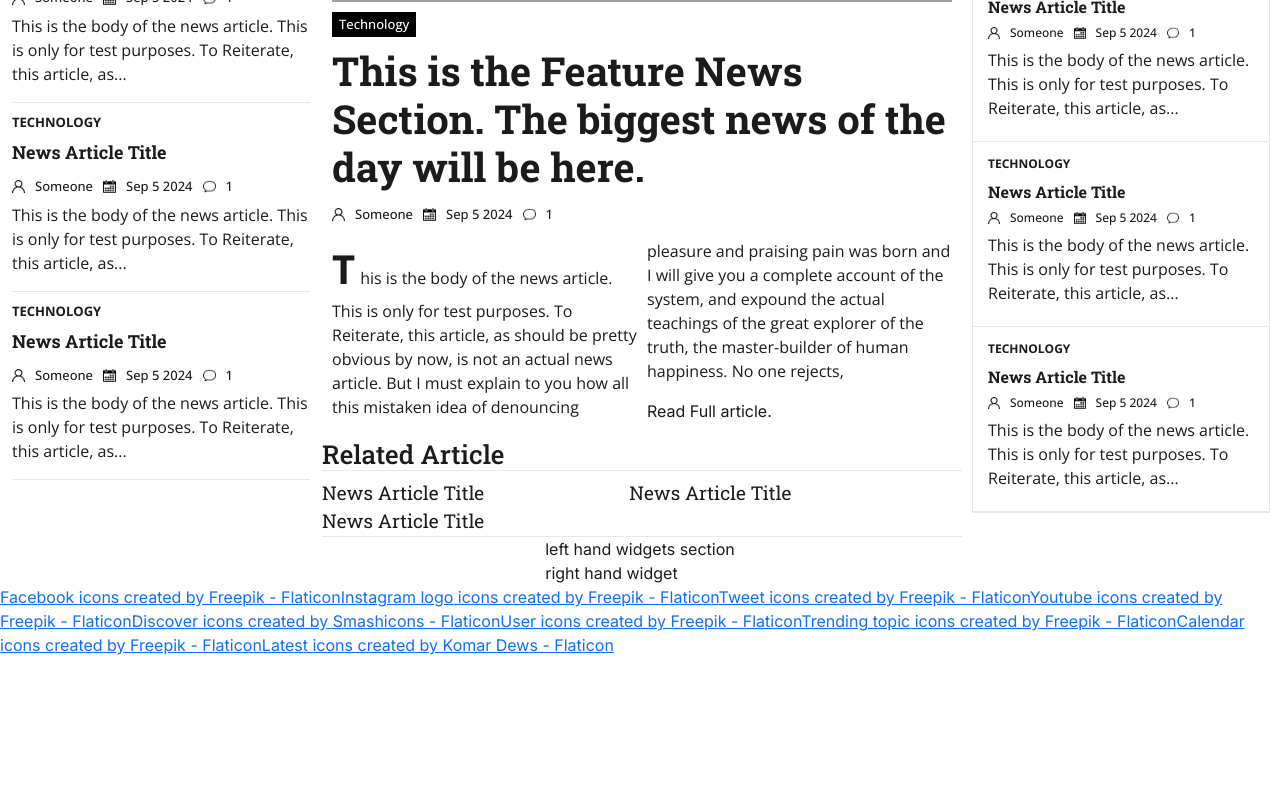
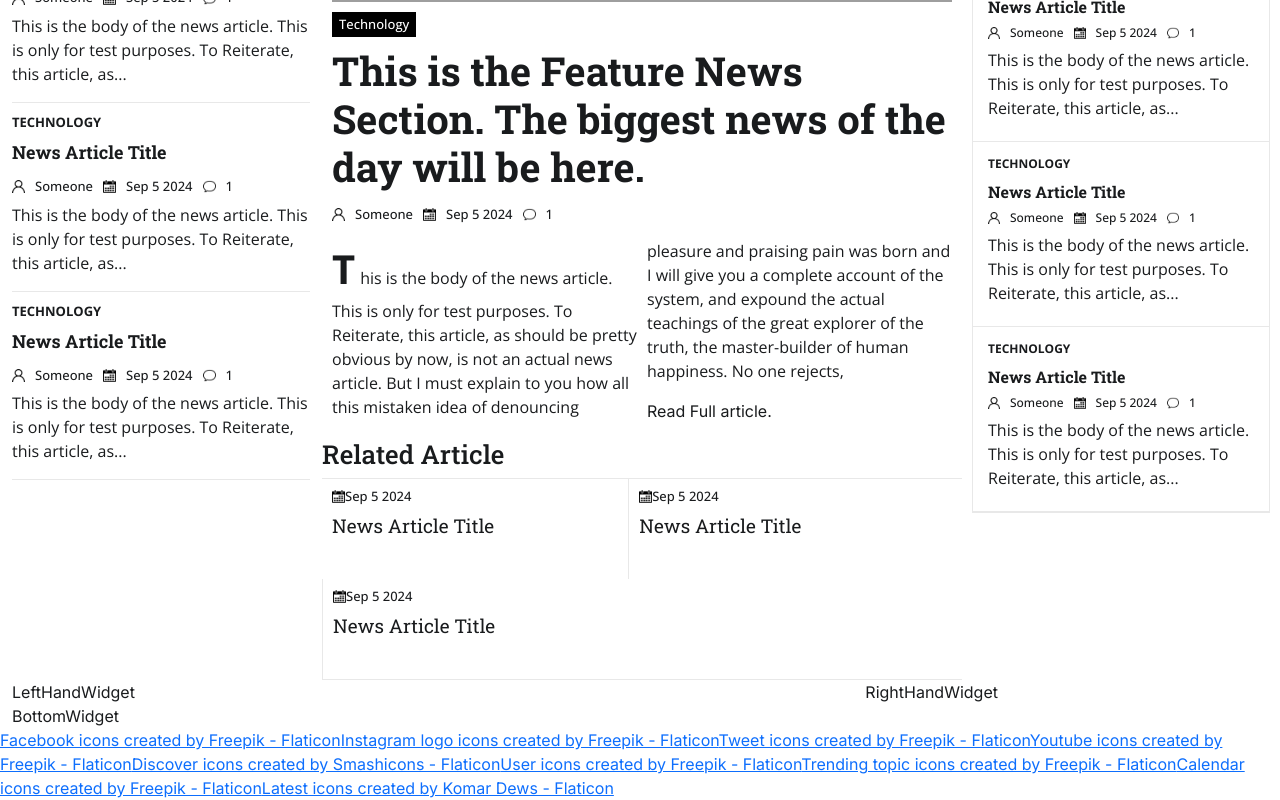
Before and after one commit to srijit1605/communicationWire, a Next.js app in the folder news-wire/: page / in a window 1280 px wide. Shown: the part 762-1562 px from the top of the page. Before the commit the page ends 1419 px from the top, so only its background shows below. Built offline with nearby package versions, Linux system fonts and the light colour scheme; no server answers; grey boxes are pictures that could not be loaded.

Commit message:
more structural modifications

```diff
--- a/news-wire/app/page.js
+++ b/news-wire/app/page.js
@@ -11,6 +11,9 @@ import LeftHighlights from "@/components/Hero/LeftHighlights/LeftHighlights";
 import FeatureRelated from "@/components/Hero/HeroFeature/FeatureRelated/FeatureRelated";
 import axios from "axios";
 import { useEffect, useState } from "react";
+import LeftHandWidget from "@/components/LeftHandWidgets/LeftHandWidget";
+import RightHandWidget from "@/components/RightHandWidgets/RightHandWidget";
+import BottomWidget from "@/components/BottomWidgets/BottomWidget";
 
 export default function Home() {
   const [data, setData] = useState('')
@@ -46,11 +49,22 @@ useEffect(() => {
           <RightWidget/>
           </Col>
         </Row>
+
+        <Row>
+          <Col sm={12} md={8} >
+          <LeftHandWidget/>
+          </Col>
+          <Col sm={12} md={4}>
+          <RightHandWidget/>
+          </Col>
+        </Row>
+
+        <Row>
+          <Col>
+          <BottomWidget/>
+          </Col>
+        </Row>
       </Container>
-      <div>
-        <div>left hand widgets section</div>
-        <div>right hand widget</div>
-      </div>
     </div>
   );
 }
--- /dev/null
+++ b/news-wire/components/BottomWidgets/BottomWidget.jsx
@@ -0,0 +1,9 @@
+import React from 'react'
+
+const BottomWidget = () => {
+  return (
+    <div>BottomWidget</div>
+  )
+}
+
+export default BottomWidget
--- a/news-wire/components/Hero/HeroFeature/FeatureRelated/FeatureRelated.module.css
+++ b/news-wire/components/Hero/HeroFeature/FeatureRelated/FeatureRelated.module.css
@@ -1,5 +1,6 @@
 .relatedArticleSection {
     border-bottom: 1px solid #e8e8e8;
+    border-top: 1px solid #e8e8e8;
     display: flex;
     flex-wrap: wrap;
 }
@@ -7,5 +8,4 @@
 .relatedHeader {
     font-family: 'Roboto Slab';
     font-size: 26px;
-    border-bottom: 1px solid #e8e8e8;
 }
--- a/news-wire/components/Hero/HeroFeature/FeatureRelated/FeatureRelatedArticle/FeatureRelatedArticle.jsx
+++ b/news-wire/components/Hero/HeroFeature/FeatureRelated/FeatureRelatedArticle/FeatureRelatedArticle.jsx
@@ -3,7 +3,13 @@ import styles from './FeatureRelatedArticle.module.css'
 
 const FeatureRelatedArticle = ({article}) => {
   return (
-    <div className={styles.articleItem}>{article.title}</div>
+    <div className={styles.articleItem}>
+      <div className={styles.detailsAlignment}>
+      <img className={styles.newsDetailsIcon} src={'/static/img/calendar.png'} height={13} alt='date' title='Date' />
+      <h6 className={styles.newsDetails}>{article.date}</h6>
+      </div>
+      <div className={styles.articleTitle}>{article.title}</div>
+    </div>
   )
 }
 
--- a/news-wire/components/Hero/HeroFeature/FeatureRelated/FeatureRelatedArticle/FeatureRelatedArticle.module.css
+++ b/news-wire/components/Hero/HeroFeature/FeatureRelated/FeatureRelatedArticle/FeatureRelatedArticle.module.css
@@ -1,5 +1,35 @@
 .articleItem {
+    min-width: 48%;
+    min-height: 100px;
+    padding: 10px;
+}
+
+.articleItem:nth-child(1) {
+    border-right: 1px solid #e8e8e8;
+}
+
+.articleItem:nth-child(3) {
+    border-left: 1px solid #e8e8e8;
+}
+
+.articleTitle {
     font-family: 'Roboto Slab';
     font-size: 19px;
-    min-width: 48%;
 }
+
+.detailsAlignment {
+    display: flex;
+    align-items: center;
+}
+
+.newsDetails
+{
+    font-family: 'Open Sans';
+    font-size: 13px;
+    text-transform: capitalize;
+    font-weight: 500;
+}
+
+.newsDetailsIcon {
+    margin: 0 0 8px;
+}
--- /dev/null
+++ b/news-wire/components/LeftHandWidgets/LeftHandWidget.jsx
@@ -0,0 +1,9 @@
+import React from 'react'
+
+const LeftHandWidget = () => {
+  return (
+    <div>LeftHandWidget</div>
+  )
+}
+
+export default LeftHandWidget
--- /dev/null
+++ b/news-wire/components/RightHandWidgets/RightHandWidget.jsx
@@ -0,0 +1,9 @@
+import React from 'react'
+
+const RightHandWidget = () => {
+  return (
+    <div>RightHandWidget</div>
+  )
+}
+
+export default RightHandWidget
```
